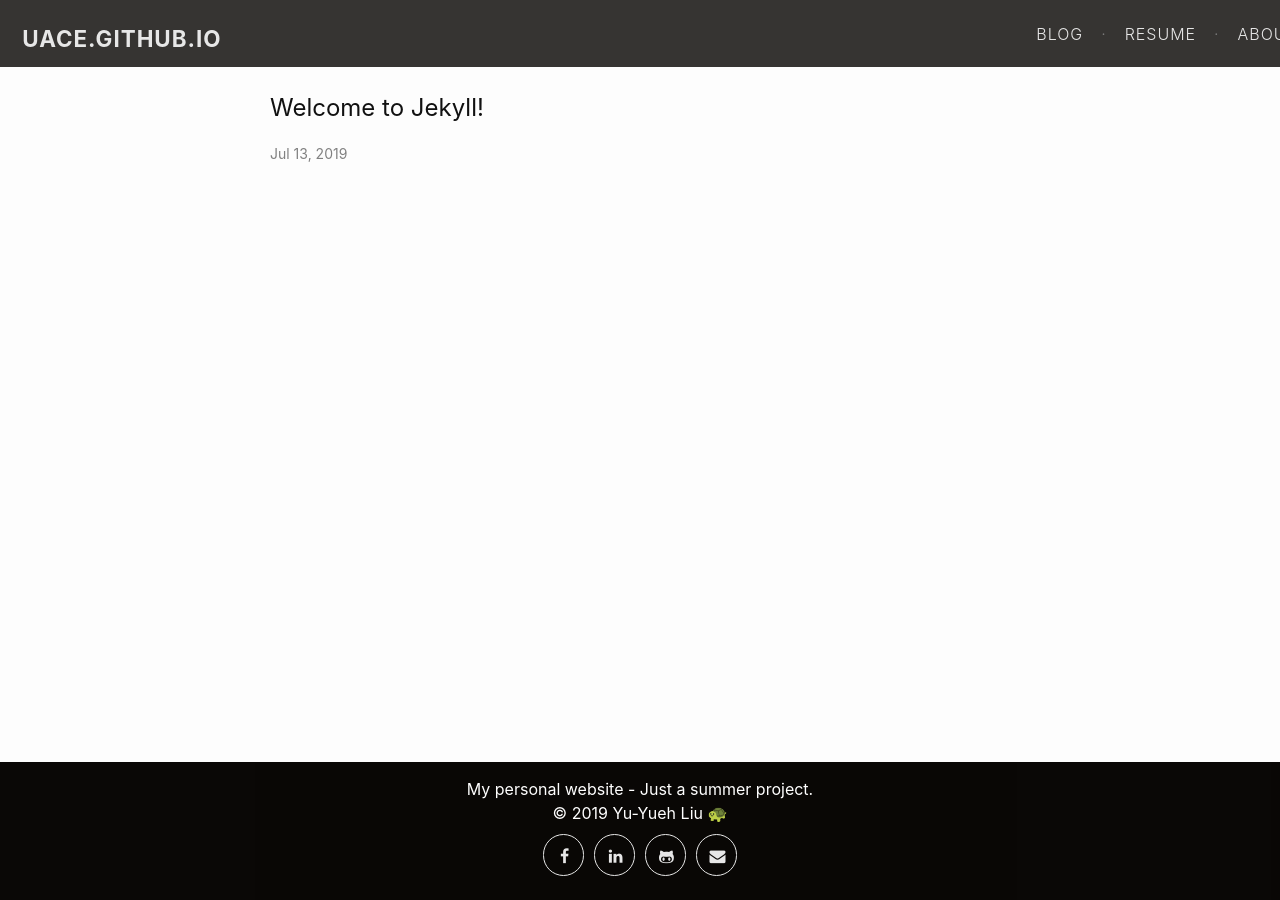
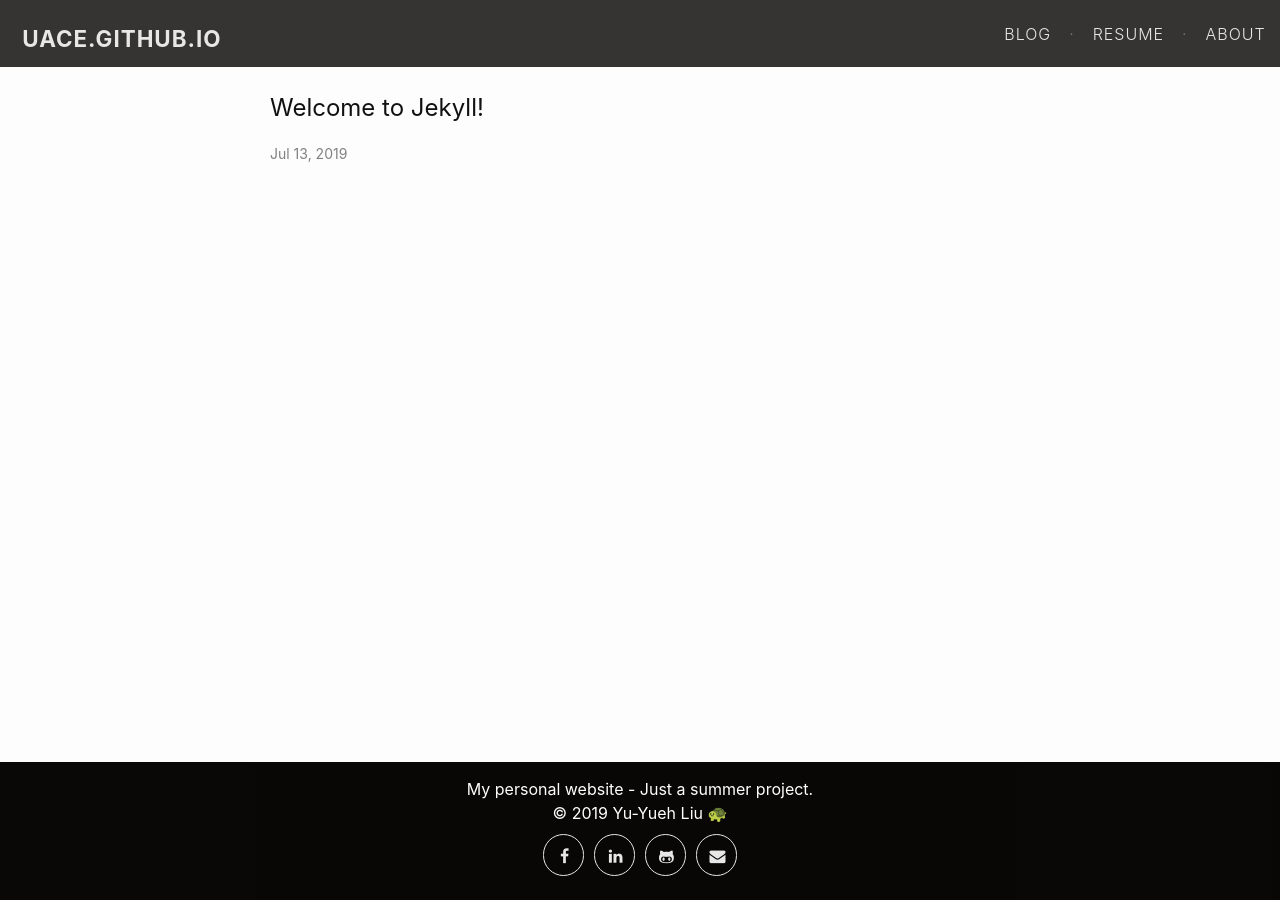
Before and after one commit to UAce/UAce.github.io, a Jekyll site: the page built from index.md, in a window 1280 px wide. Built offline with Jekyll 4.4.1, drawn with Linux system fonts in a browser that asks for light colours; nearby versions of some CDN libraries.

Commit message:
Fix extra whitespace on the right

```diff
--- a/_sass/_base.scss
+++ b/_sass/_base.scss
@@ -1,14 +1,19 @@
 /**
  * Reset some basic elements
  */
+html, body {
+  width: 100%;
+  margin: 0;
+  padding: 0;
+  overflow-x: hidden;
+}
+
  body, h1, h2, h3, h4, h5, h6,
  p, blockquote, pre, hr,
  dl, dd, ol, ul, figure {
    margin: 0 auto;
    padding: 0;
-
  }
-
 
 
  /**
--- a/_sass/components/_nav.scss
+++ b/_sass/components/_nav.scss
@@ -28,7 +28,7 @@ nav {
 
       @media #{$small} {
         float: right;
-        text-align: right;
+        padding-right: 2rem;
       }
 
       li {
```
